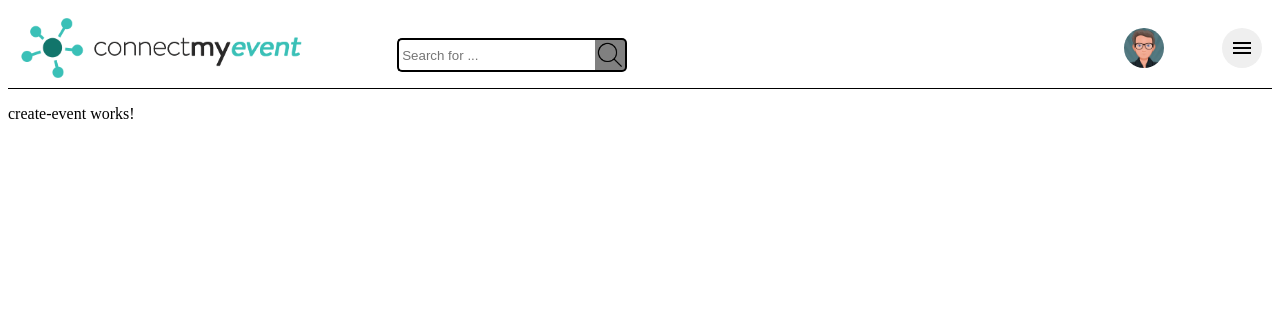
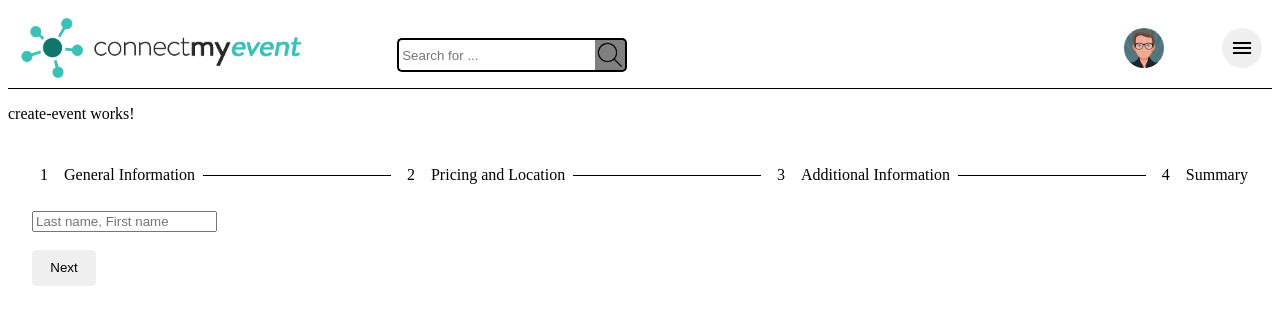
Before and after one commit to ysewdanee98/Event-app, an Angular app: page /createEvent in a window 1280 px wide. Shown: the top 324 px of the page. Built offline with nearby package versions, Linux system fonts and the light colour scheme.

Commit message:
Add Stepper but not implemented 12th Oct 2020

```diff
--- a/src/app/components/create-event/create-event.component.html
+++ b/src/app/components/create-event/create-event.component.html
@@ -1 +1,47 @@
 <p>create-event works!</p>
+
+<mat-horizontal-stepper [linear]="true" #stepper>
+
+  <mat-step [stepControl]="firstFormGroup">
+    <form [formGroup]="firstFormGroup">
+      <ng-template matStepLabel>General Information</ng-template>
+      <div><input matInput placeholder="Last name, First name" [(ngModel)]="rating1" formControlName="firstCtrl" required></div><br>
+      <div>
+        <button mat-button matStepperNext>Next</button>
+      </div>
+    </form>
+  </mat-step>
+
+  <mat-step [stepControl]="secondFormGroup">
+    <form [formGroup]="secondFormGroup">
+      <ng-template matStepLabel>Pricing and Location</ng-template>
+      <div><input matInput formControlName="secondCtrl"  [(ngModel)]="rating2" placeholder="Ex. 1 Main St, New York, NY" required></div><br>
+      <div>
+        <button mat-button matStepperPrevious>Back</button>
+        <button mat-button matStepperNext>Next</button>
+      </div>
+    </form>
+  </mat-step>
+
+  <mat-step [stepControl]="thirdFormGroup">
+    <form [formGroup]="thirdFormGroup">
+      <ng-template matStepLabel>Additional Information</ng-template>
+      <div><input matInput formControlName="thirdCtrl"  [(ngModel)]="rating3" placeholder="Telphone No." required></div><br>
+      <div>
+        <button mat-button matStepperPrevious>Back</button>
+        <button mat-button matStepperNext>Next</button>
+      </div>
+    </form>
+  </mat-step>
+
+  <mat-step>
+    <ng-template matStepLabel>Summary</ng-template>
+    <p>You are now done.</p><br>
+    {{rating1}}, {{rating2}}, {{rating3}}
+    <div>
+      <button mat-button matStepperPrevious>Back</button>
+      <button mat-button (click)="stepper.reset()">Reset</button>
+    </div>
+  </mat-step>
+
+</mat-horizontal-stepper>
--- a/src/app/components/create-event/create-event.component.scss
+++ b/src/app/components/create-event/create-event.component.scss
@@ -0,0 +1,7 @@
+.mat-stepper-horizontal {
+  margin-top: 8px;
+}
+
+.mat-form-field {
+  margin-top: 16px;
+}
--- a/src/app/components/create-event/create-event.component.ts
+++ b/src/app/components/create-event/create-event.component.ts
@@ -1,4 +1,5 @@
 import { Component, OnInit } from '@angular/core';
+import { FormGroup, FormBuilder, Validators } from '@angular/forms';
 
 @Component({
   selector: 'app-create-event',
@@ -6,10 +7,25 @@ import { Component, OnInit } from '@angular/core';
   styleUrls: ['./create-event.component.scss']
 })
 export class CreateEventComponent implements OnInit {
+  firstFormGroup: FormGroup;
+  secondFormGroup: FormGroup;
+  thirdFormGroup: FormGroup;
 
-  constructor() { }
+  constructor(private _formBuilder: FormBuilder) { }
 
   ngOnInit(): void {
+    this.firstFormGroup = this._formBuilder.group({
+      firstCtrl: ['', Validators.required]
+    });
+    this.secondFormGroup = this._formBuilder.group({
+      secondCtrl: ['', Validators.required]
+    });
+    this.thirdFormGroup = this._formBuilder.group({
+      thirdCtrl: ['', Validators.required]
+    });
   }
 
+  rating1: string;
+  rating2: string;
+  rating3: string;
 }
```
